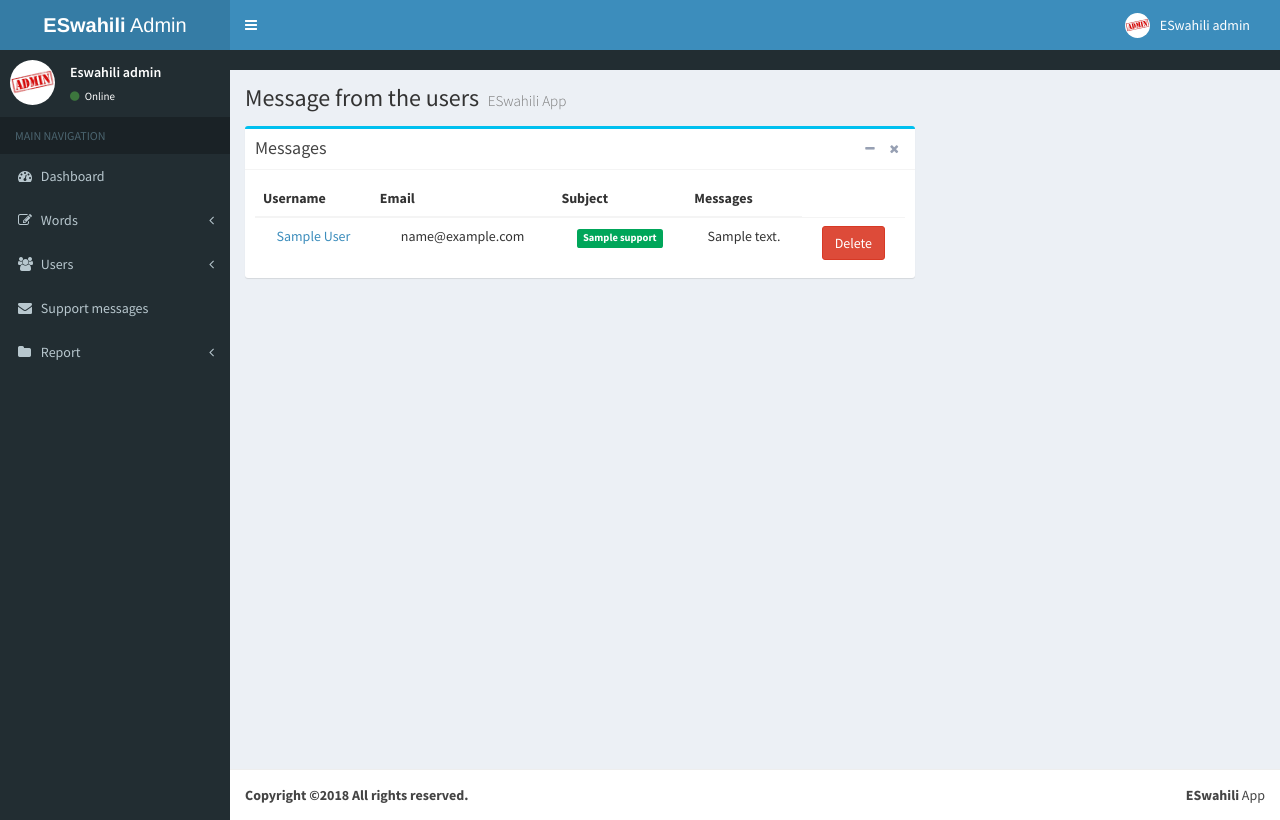
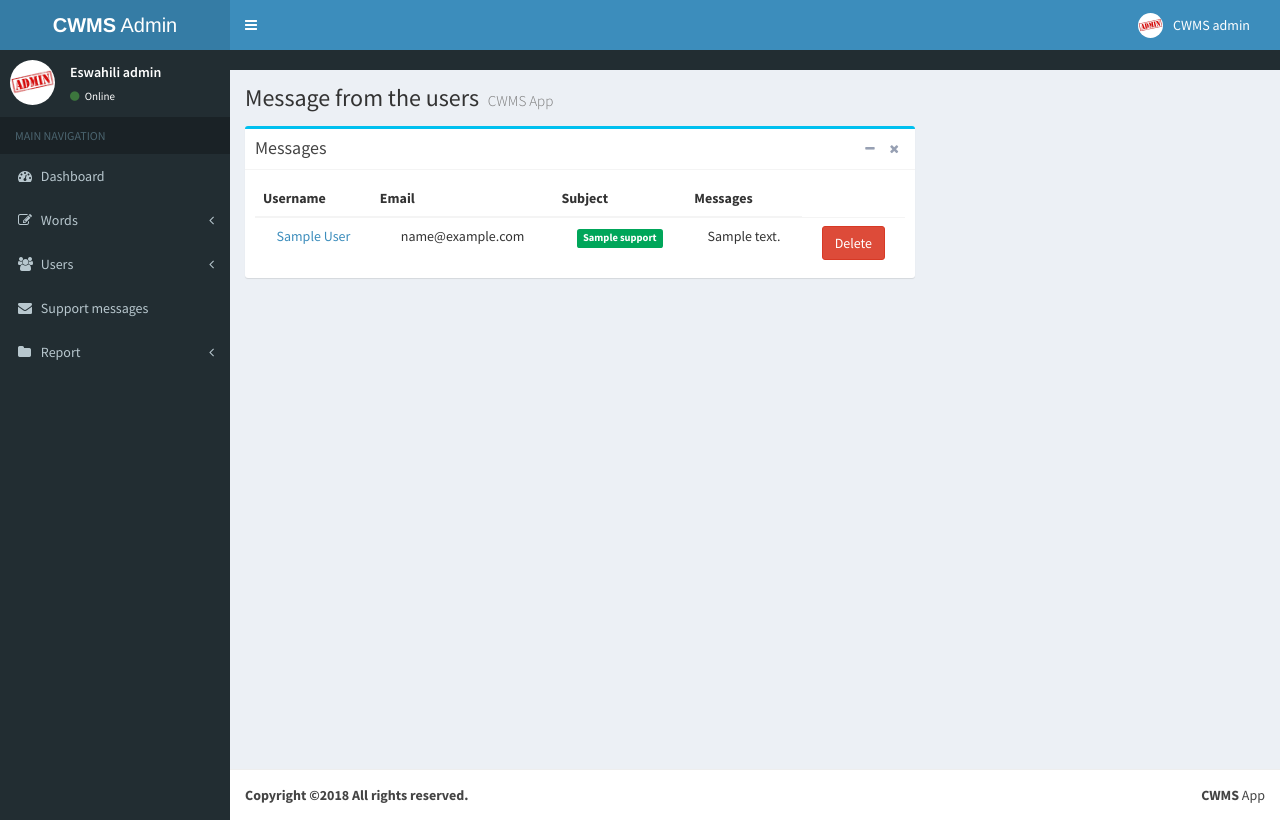
Before and after one commit to aldahodzic/Construction-Works-Management-System, a PHP site: page /better/support.php in a window 1280 px wide. Run offline with PHP 8.4, Linux system fonts and the light colour scheme; a user stored in the database is signed in; tables that the repository leaves empty or names only in its code hold one stand-in row (values such as "Sample post"); some libraries are stand-ins or nearby versions.

Commit message:
all files

```diff
--- a/admin/register.php
+++ b/admin/register.php
@@ -59,7 +59,7 @@ if (isset($_POST['signup'])) {
 		<div class="col-md-4 col-md-offset-4 well" style="background-color:white; border-radius:10px;margin-top:130px">
 			<form role="form" action="<?php echo $_SERVER['PHP_SELF']; ?>" method="post" name="signupform">
 				<fieldset>
-					<legend><a href="../learn-center/">Login to ESwahili app.</a></legend>
+					<legend><a href="../learn-center/">Login to CWMS app.</a></legend>
 
 					<div class="form-group">
 						<label for="name">Name</label>
--- a/owner/footer.php
+++ b/owner/footer.php
@@ -1,6 +1,6 @@
 <footer class="main-footer">
   <div class="pull-right hidden-xs">
-    <b>ESwahili</b> App
+    <b>CWMS</b> App
   </div>
   <strong>Copyright &copy;2018 All rights reserved.
 </footer>
--- a/owner/header.php
+++ b/owner/header.php
@@ -5,7 +5,7 @@ include_once '../admin/dbconnect.php';
 
 <header class="main-header">
   <!-- Logo -->
-  <a href="index.php" class="logo"><b>ESwahili</b> Admin</a>
+  <a href="index.php" class="logo"><b>CWMS</b> Admin</a>
   <!-- Header Navbar: style can be found in header.less -->
   <nav class="navbar navbar-static-top" role="navigation">
     <!-- Sidebar toggle button-->
@@ -27,7 +27,7 @@ include_once '../admin/dbconnect.php';
 
 
 
-            <span class="hidden-xs">ESwahili <?php echo $_SESSION['usr_name']; ?></span>
+            <span class="hidden-xs">CWMS <?php echo $_SESSION['usr_name']; ?></span>
 
 
           </a>
--- a/owner/index.php
+++ b/owner/index.php
@@ -44,7 +44,7 @@ include "header.php";
         <section class="content-header">
           <h1>
             Dashboard
-            <small>ESwahili App</small>
+            <small>CWMS App</small>
           </h1>
 
         </section>
@@ -57,7 +57,7 @@ include "header.php";
               <div class="info-box">
                 <span class="info-box-icon bg-aqua"><i class="ion ion-person"></i></span>
                 <div class="info-box-content">
-                  <span class="info-box-text">ESwahili users</span>
+                  <span class="info-box-text">CWMS users</span>
                   <span class="info-box-number">
                     <?php
         $user = "root";
--- a/owner/support.php
+++ b/owner/support.php
@@ -44,7 +44,7 @@ include "header.php";
         <section class="content-header">
           <h1>
             Message from the users
-            <small>ESwahili App</small>
+            <small>CWMS App</small>
           </h1>
 
         </section>
```
